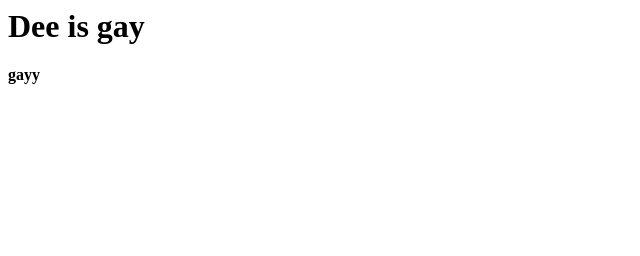
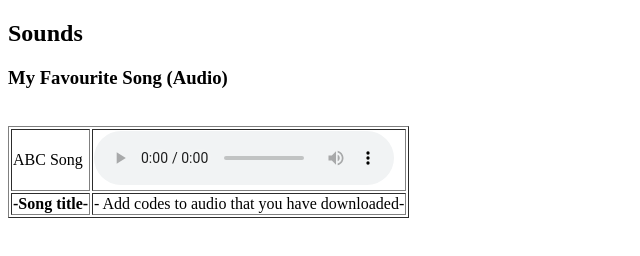
Before and after one commit to dreamyshitee/dreamyshitee.github.io, a plain HTML site: page index.html in a window 1280 px wide. Shown: the whole page, without its empty margins (0-640 px from the left). Drawn offline with Linux system fonts and the light colour scheme.

Commit message:
Update index.html

```diff
--- a/index.html
+++ b/index.html
@@ -1,2 +1,27 @@
-<h1>Dee is gay</h1>
-<b>gayy</b>
+<!DOCTYPE html>
+<html>
+<head>
+<title> Delaila's Audio </title>
+</head>
+<body>
+     <h2> Sounds </h2>
+<h3>My Favourite Song (Audio)</h3>
+<br>
+
+<table border="border">
+<tr>
+   <td>ABC Song</td>
+   <td>
+      <audio controls>
+       <source src="abc.mp3" type="audio/mpeg">
+     </audio>
+   </td>
+</tr>
+<tr>
+ <td><b>-Song title-</b></td>
+ <td>- Add codes to audio that you have downloaded-
+ </td>
+</tr>
+</table>
+</body>
+</html>
```
